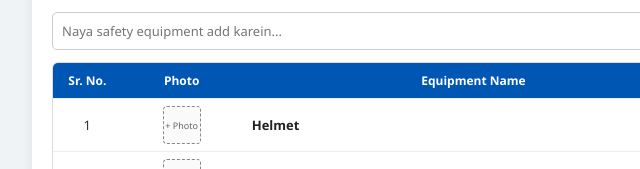
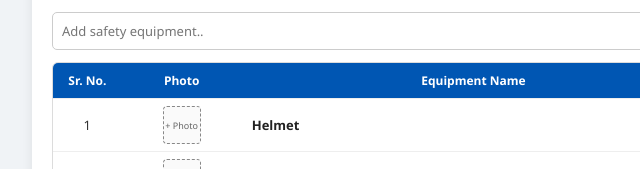
Before and after one commit to kunal0307/employee_safety, a plain HTML site: page index.html in a window 1280 px wide. Shown: the part 298-467 px from the top of the page, 158-798 px from the left. Drawn offline with Linux system fonts and the light colour scheme.

Commit message:
Update index.html

```diff
--- a/index.html
+++ b/index.html
@@ -591,7 +591,7 @@
 
     <!-- 3. Add Custom Equipment Section -->
     <div class="add-equipment-bar">
-        <input type="text" id="newItemName" placeholder="Naya safety equipment add karein...">
+        <input type="text" id="newItemName" placeholder="Add safety equipment..">
         <button class="btn-add" onclick="addNewEquipment()">+ Add Equipment</button>
     </div>
 
```
